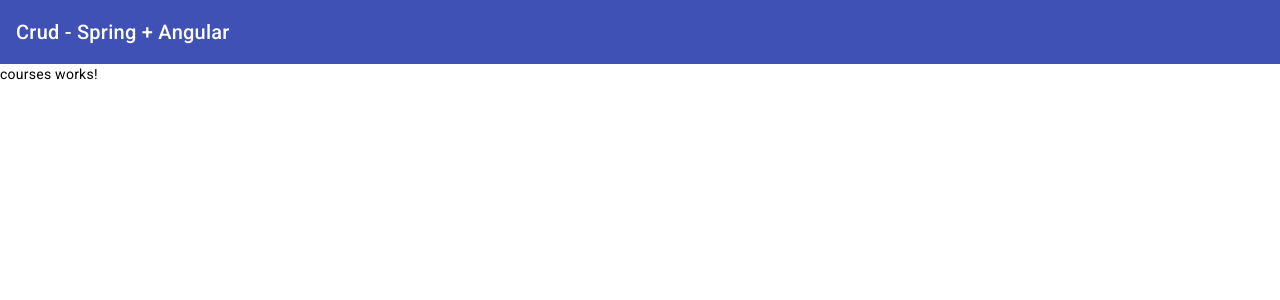
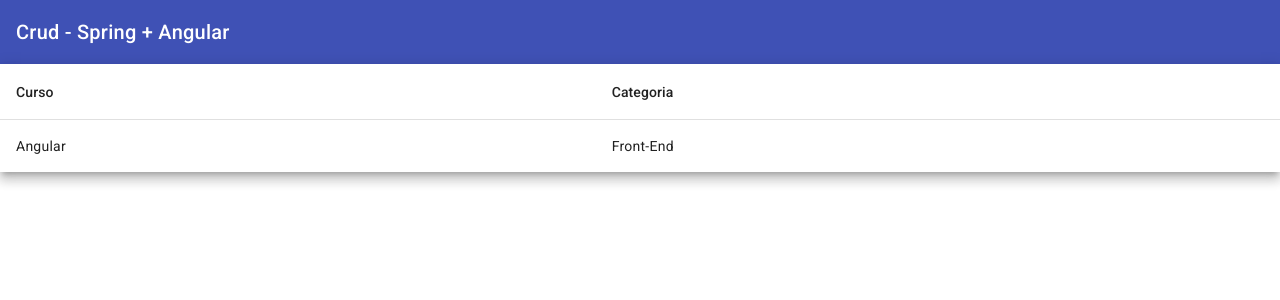
Before and after one commit to Aleejr7/crud-angular-spring, an Angular app in the folder crud-angular/: page /courses in a window 1280 px wide. Shown: the top 300 px of the page. Built offline with nearby package versions, Linux system fonts and the light colour scheme.

Commit message:
CHECK - Aula06 - Adição da Tabela de Cursos

```diff
--- a/crud-angular/src/app/courses/courses.module.ts
+++ b/crud-angular/src/app/courses/courses.module.ts
@@ -1,5 +1,6 @@
+import { CommonModule } from '@angular/common';
 import { NgModule } from '@angular/core';
-import { CommonModule } from '@angular/common';
+import { MatTableModule } from '@angular/material/table';
 
 import { CoursesRoutingModule } from './courses-routing.module';
 import { CoursesComponent } from './courses/courses.component';
@@ -11,7 +12,8 @@ import { CoursesComponent } from './courses/courses.component';
   ],
   imports: [
     CommonModule,
-    CoursesRoutingModule
+    CoursesRoutingModule,
+    MatTableModule
   ]
 })
 export class CoursesModule { }
--- a/crud-angular/src/app/courses/courses/courses.component.html
+++ b/crud-angular/src/app/courses/courses/courses.component.html
@@ -1 +1,16 @@
-<p>courses works!</p>
+<table mat-table [dataSource]="courses" class="mat-elevation-z8">
+  <!-- Name Column -->
+  <ng-container matColumnDef="name">
+    <th mat-header-cell *matHeaderCellDef> Curso </th>
+    <td mat-cell *matCellDef="let course"> {{course.name}} </td>
+  </ng-container>
+
+  <!-- Name Column -->
+  <ng-container matColumnDef="category">
+    <th mat-header-cell *matHeaderCellDef> Categoria </th>
+    <td mat-cell *matCellDef="let course"> {{course.category}} </td>  <!-- variavel temporaria recebe da interface do course -->
+  </ng-container>
+
+  <tr mat-header-row *matHeaderRowDef="displayedColumns"></tr>
+  <tr mat-row *matRowDef="let row; columns: displayedColumns;"></tr> <!-- *para cada linha de registro ter as 2 colunas | associa a category e name -->
+</table>
--- a/crud-angular/src/app/courses/courses/courses.component.ts
+++ b/crud-angular/src/app/courses/courses/courses.component.ts
@@ -1,4 +1,6 @@
 import { Component } from '@angular/core';
+import { MatTableModule } from '@angular/material/table';
+import { Course } from '../model/course';
 
 @Component({
   selector: 'app-courses',
@@ -7,4 +9,12 @@ import { Component } from '@angular/core';
 })
 export class CoursesComponent {
 
+  courses: Course[] = [
+    {_id: "1", name: 'Angular', category: 'Front-End'}
+  ];
+  displayedColumns = ['name', 'category']
+
+  constructor() {
+   // this.courses = [];
+  }
 }
--- /dev/null
+++ b/crud-angular/src/app/courses/model/course.ts
@@ -0,0 +1,5 @@
+export interface Course {
+  _id: string;
+  name: string;
+  category: string;
+}
```
